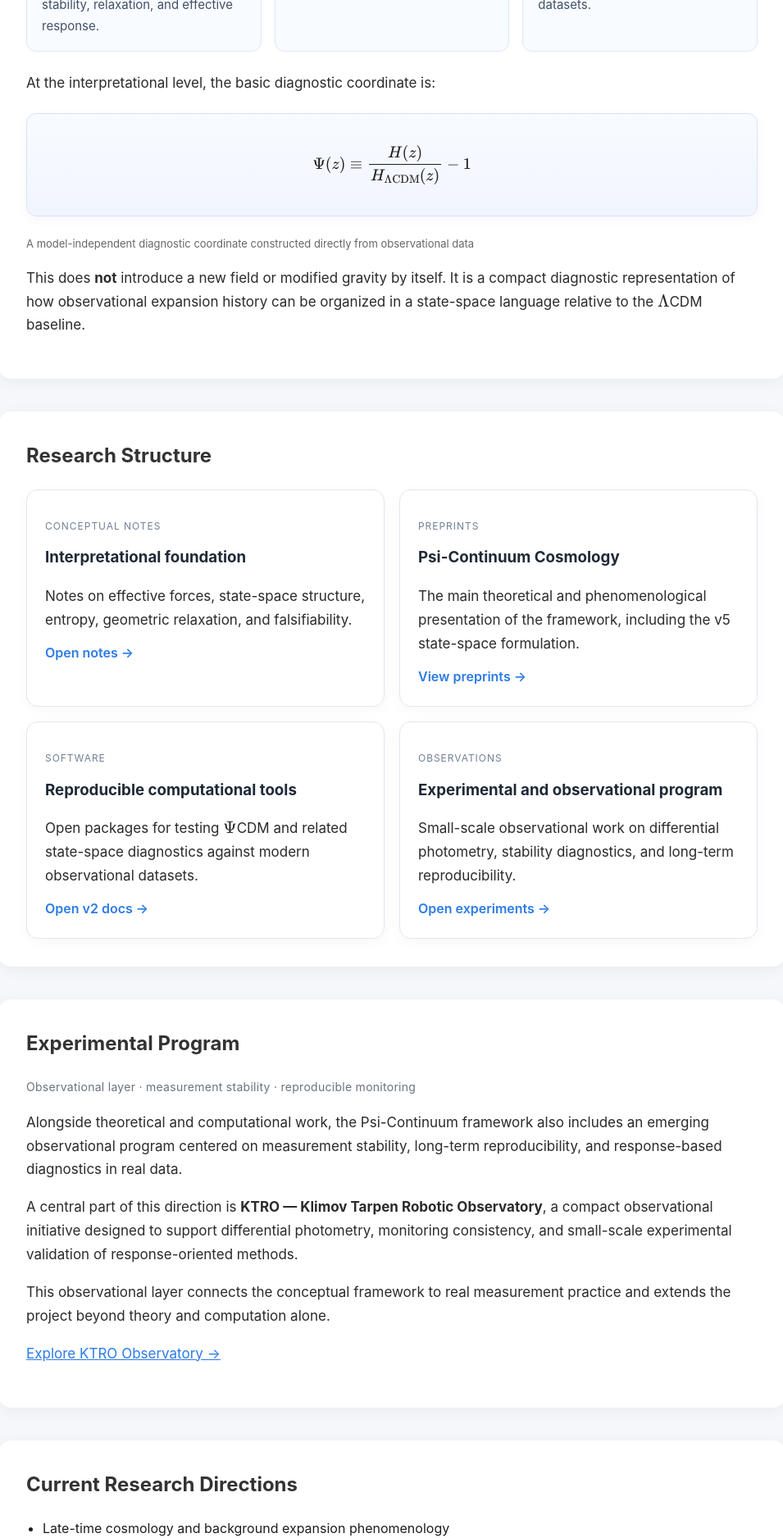
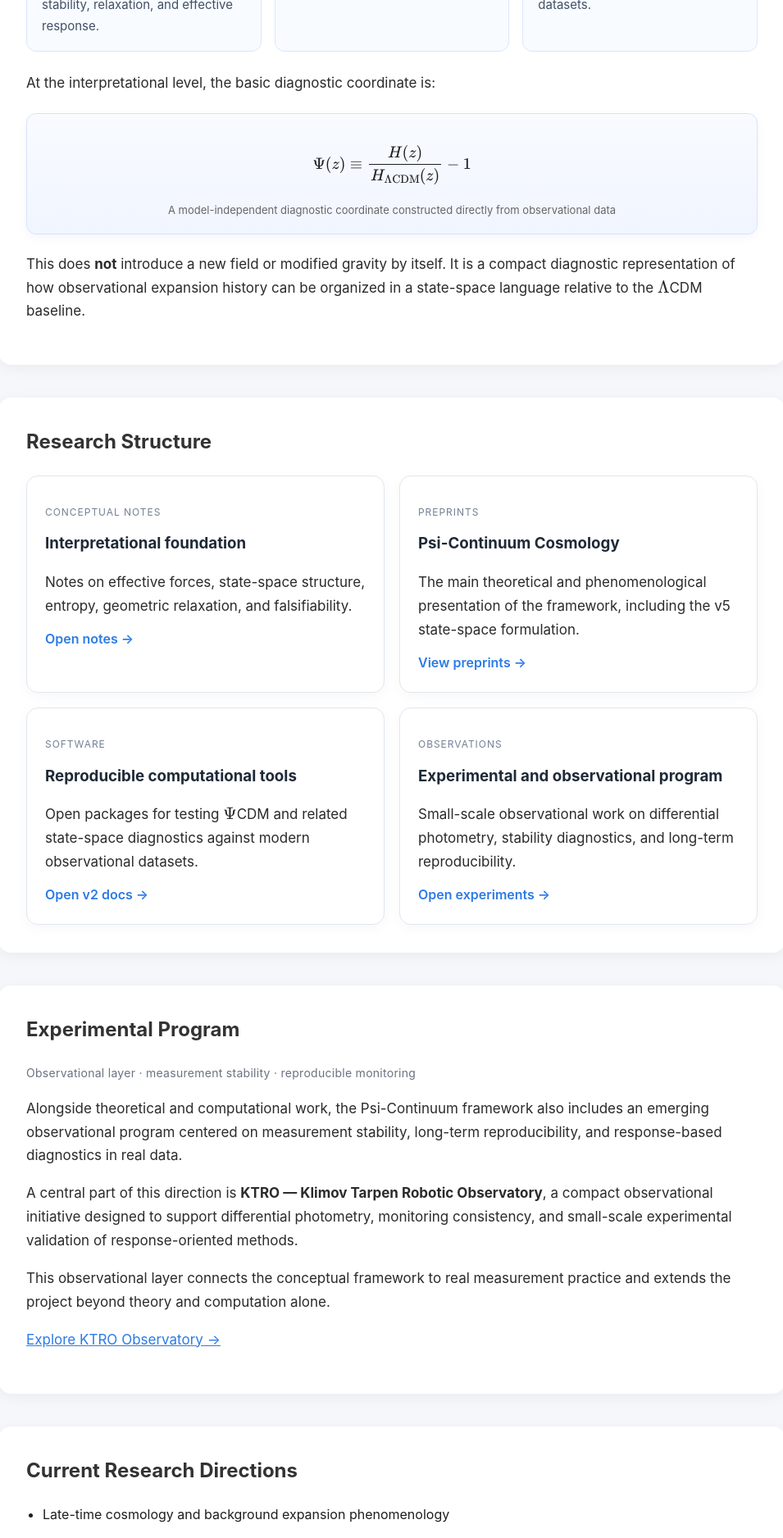
Before and after one commit to dmitrylife/Dmitrylife.github.io, a Jekyll site: the page index.html, which Jekyll copies as it is, in a window 1280 px wide. Shown: the part 1565-3441 px from the top of the page at 82% size, without its empty margins (162-1117 px from the left). Built offline with Jekyll 4.4.1, drawn with Linux system fonts in a browser that asks for light colours.

Commit message:
Finall update

```diff
--- a/arxiv-endorsement.html
+++ b/arxiv-endorsement.html
@@ -239,7 +239,7 @@
                 </div>
             </div>
 
-            <p class="titlesmall">
+            <p>
                 Code, data pathways, and documentation for this class of tests
                 are available in the public project materials.
             </p>
--- a/index.html
+++ b/index.html
@@ -149,11 +149,10 @@
 
             <div class="formula-box">
                 $$\Psi(z) \equiv \frac{H(z)}{H_{\Lambda \mathrm{CDM}}(z)} - 1$$
+                <div class="formula-caption">
+                    A model-independent diagnostic coordinate constructed directly from observational data
+                </div>
             </div>
-
-            <p class="formula-caption">
-                A model-independent diagnostic coordinate constructed directly from observational data
-            </p>
 
             <p>
                 This does <strong>not</strong> introduce a new field or modified gravity by itself.
```
Also changed, not shown: README.md (renamed from Readme.md).
